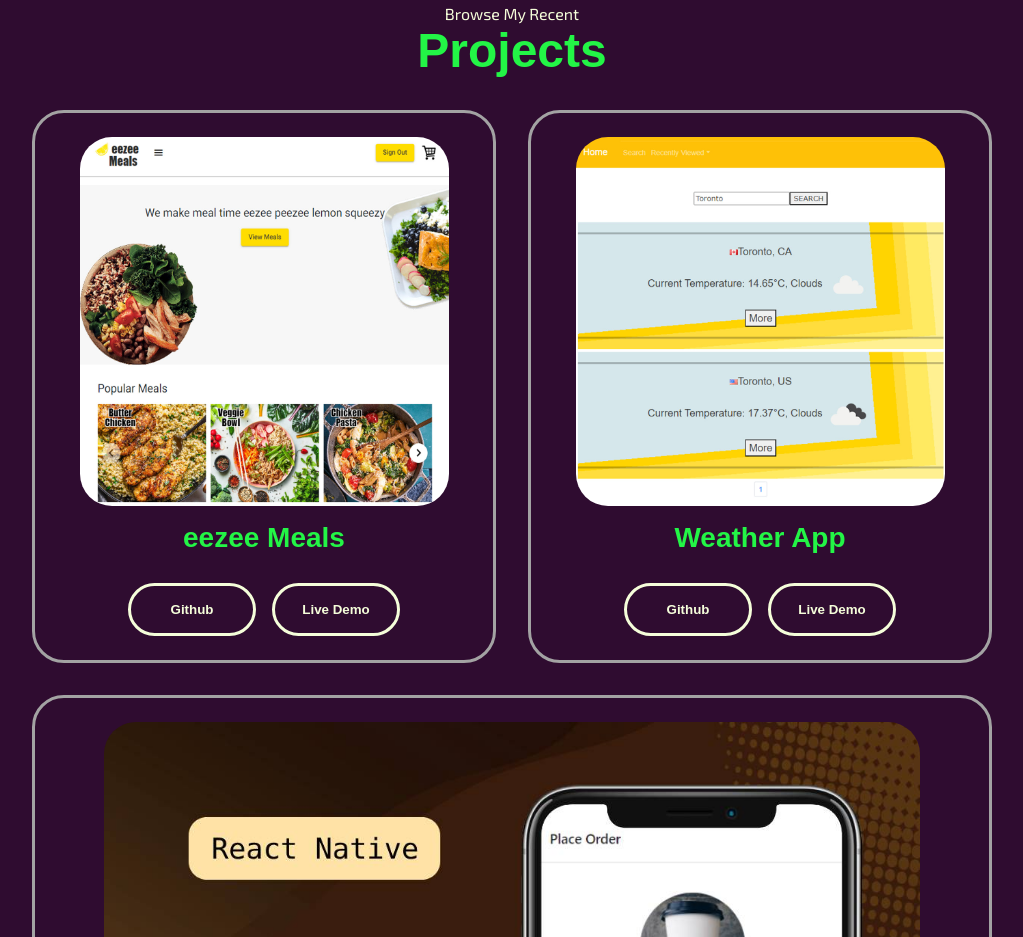
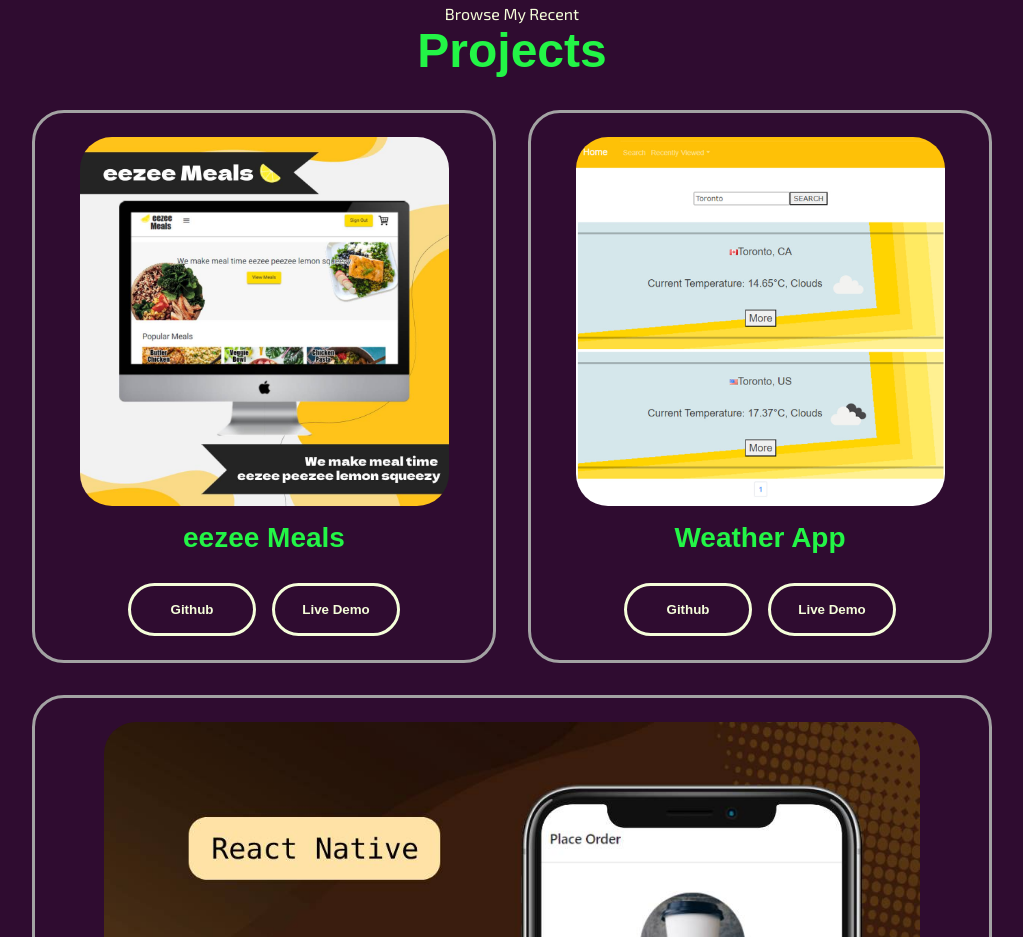
Before and after one commit to isabella010/portfolio, a plain HTML site: page index.html in a window 1280 px wide. Shown: the part 2460-3397 px from the top of the page, without its empty margins (128-1151 px from the left). Drawn offline with Linux system fonts and the light colour scheme; a web font is replaced by a local one.

Commit message:
changed eezee meals pic

```diff
--- a/index.html
+++ b/index.html
@@ -319,7 +319,7 @@
             <div class="details-container color-container">
               <div class="article-container">
                 <img
-                  src="./assets/eezee1080.jpg"
+                  src="./assets/eezee.jpg"
                   alt="Project 1"
                   class="project-img"
                 />
```
Also changed, not shown: assets/eezee.jpg (added), assets/project-3.png (deleted).
